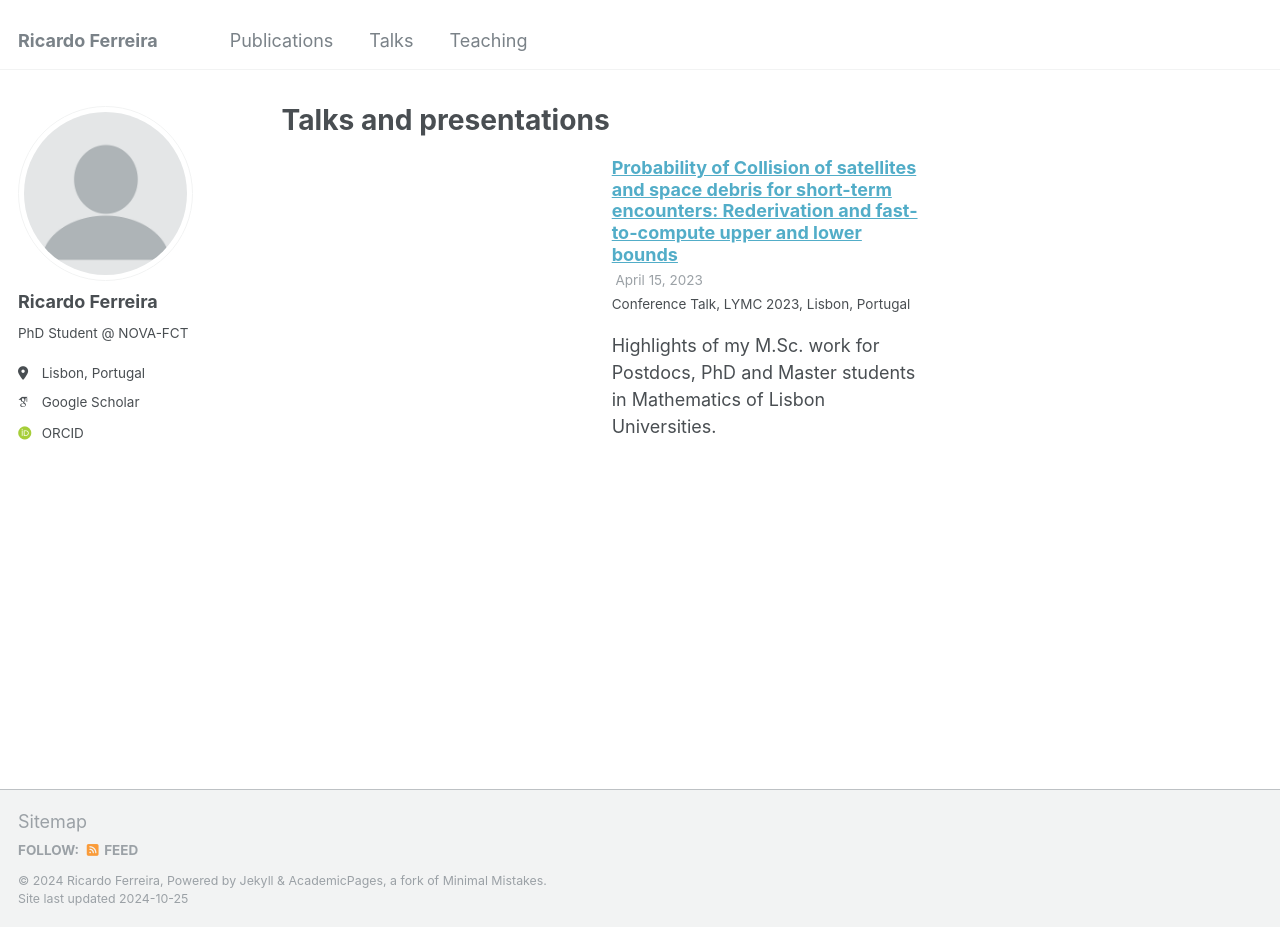
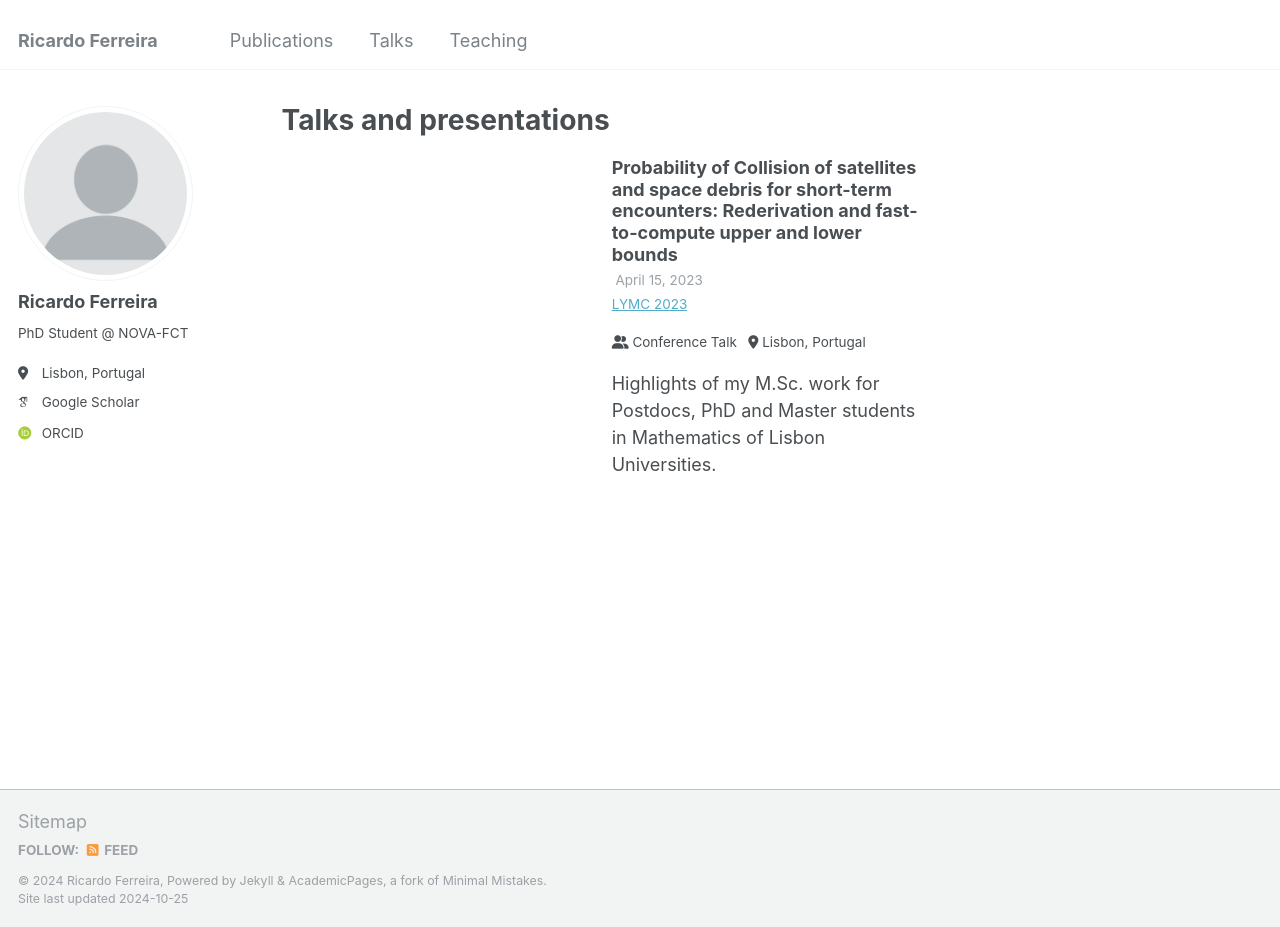
Before and after one commit to ricardojnf/ricardojnf.github.io, a Jekyll site: the page built from _pages/talks.html, in a window 1280 px wide and 927 px high. Built offline with Jekyll 4.4.1, drawn with Linux system fonts in a browser that asks for light colours; some web fonts are replaced.

Commit message:
Update archive-single-talk.html

```diff
--- a/_includes/archive-single-talk.html
+++ b/_includes/archive-single-talk.html
@@ -14,29 +14,45 @@
 
 <div class="{{ include.type | default: "list" }}__item">
   <article class="archive__item" itemscope itemtype="http://schema.org/CreativeWork">
-    {% if include.type == "grid" and teaser %}
-      <div class="archive__item-teaser">
-        <img src=
+
+    <h2 class="archive__item-title" itemprop="headline">
+      {% if post.link %}
+        <a href="{{ post.link }}">{{ title }}</a> <a href="{{ base_path }}{{ post.url }}" rel="permalink"><i class="fa fa-link" aria-hidden="true" title="permalink"></i><span class="sr-only">Permalink</span></a>
+      {% else %}
+        {{ title }}
+      {% endif %}
+    </h2>
+
+
+
+    {% if post.read_time %}
+      <p class="page__meta"><i class="fa fa-clock-o" aria-hidden="true"></i> {% include read-time.html %}</p>
+    {% endif %}
+    {% if post.date %}<p class="page__meta"><i class="fa fa-clock-o" aria-hidden="true"></i> {{ post.date | date: '%B %d, %Y' }}</p>{% endif %}
+    {% if post.venue %}<p class="archive__item-excerpt" itemprop="description"> <a href="{{ post.venuelink }}">{{ post.venue }}</a> {% endif %}
+
+	{% if post.type %}<p class="archive__item-excerpt" itemprop="description"><i class="fas fa-user-friends" aria-hidden="true"></i>  {{post.type}} &nbsp <i class="fas fa-map-marker-alt" aria-hidden="true"></i>  {{post.location}} {% endif %}
+
+	{% if include.type == "grid" and teaser %}
+		<div class="archive__item-teaser">
+			<img src=
           {% if teaser contains "://" %}
             "{{ teaser }}"
           {% else %}
             "{{ teaser | prepend: "/images/" | prepend: base_path }}"
           {% endif %}
           alt="">
-      </div>
+		</div>
     {% endif %}
-    <h2 class="archive__item-title" itemprop="headline">
-      {% if post.link %}
-        <a href="{{ post.link }}">{{ title }}</a> <a href="{{ base_path }}{{ post.url }}" rel="permalink"><i class="fa fa-link" aria-hidden="true" title="permalink"></i><span class="sr-only">Permalink</span></a>
-      {% else %}
-        <a href="{{ base_path }}{{ post.url }}" rel="permalink">{{ title }}</a>
-      {% endif %}
-    </h2>
-    {% if post.read_time %}
-      <p class="page__meta"><i class="fa fa-clock-o" aria-hidden="true"></i> {% include read-time.html %}</p>
-    {% endif %}
-    {% if post.date %}<p class="page__meta"><i class="fa fa-clock-o" aria-hidden="true"></i> {{ post.date | date: '%B %d, %Y' }}</p>{% endif %}
-    {% if post.venue %}<p class="archive__item-excerpt" itemprop="description">{{post.type}}, {{ post.venue }},  {{post.location}} {% endif %}
-    {% if post.excerpt %}<p class="archive__item-excerpt" itemprop="description">{{ post.excerpt | markdownify }}</p>{% endif %}
+
+
+	{% if post.excerpt %}<p class="archive__item-excerpt" itemprop="description">{{ post.excerpt | markdownify }}</p>{% endif %}
+
+
+	{% if post.talklink %}<p class="archive__item-excerpt" itemprop="description"><a href="{{ post.talklink }}"><i class="fab fa-fw fa-youtube" aria-hidden="true"></i> Watch this presentation!</a>  </p>{% endif %}
+	{% if post.talkpaper %}<p class="archive__item-excerpt" itemprop="description"><a href="{{ post.talkpaper }}"><i class="fas fa-fw fa-file-alt" aria-hidden="true"></i> Related paper </a>  </p>{% endif %}
+
+
+
   </article>
 </div>
```
